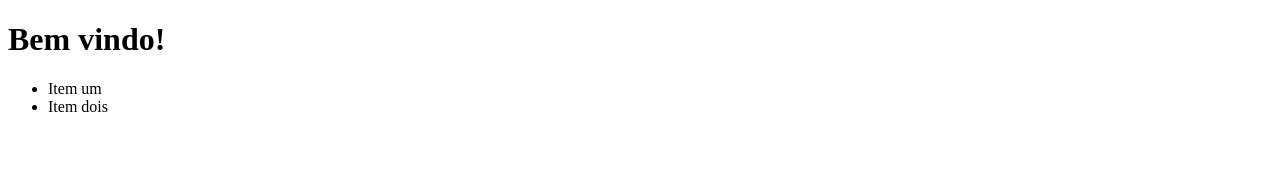
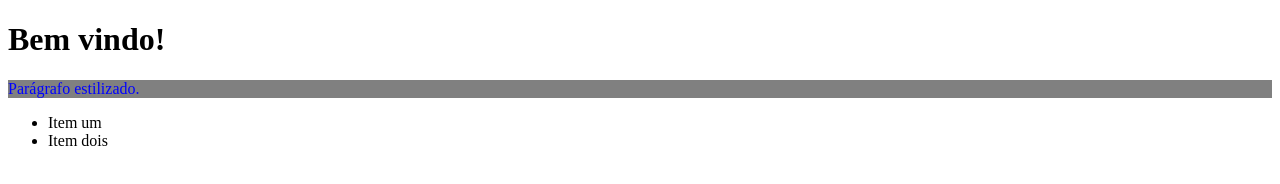
Before and after one commit to cdviana/proto_iot, a plain HTML site: page index.html in a window 1280 px wide. Drawn offline with Linux system fonts and the light colour scheme.

Commit message:
Added style sheet

```diff
--- /dev/null
+++ b/CSS/style.css
@@ -0,0 +1,4 @@
+p {
+	color:blue;
+	background-color: gray;
+}
--- a/index.html
+++ b/index.html
@@ -3,9 +3,12 @@
 <head>
 	<title>Hello World!</title>
 	<meta charset="utf-8">
+	<!-- Arquivo de estilo css -->
+	<link rel="stylesheet" type="text/css" href="CSS/style.css">
 </head>
 <body>
 	<h1>Bem vindo!</h1>
+	<p>Parágrafo estilizado.</p>
 	<ul>
 		<li>Item um</li>
 		<li>Item dois</li>
```
Also changed, not shown: 1 other file.
